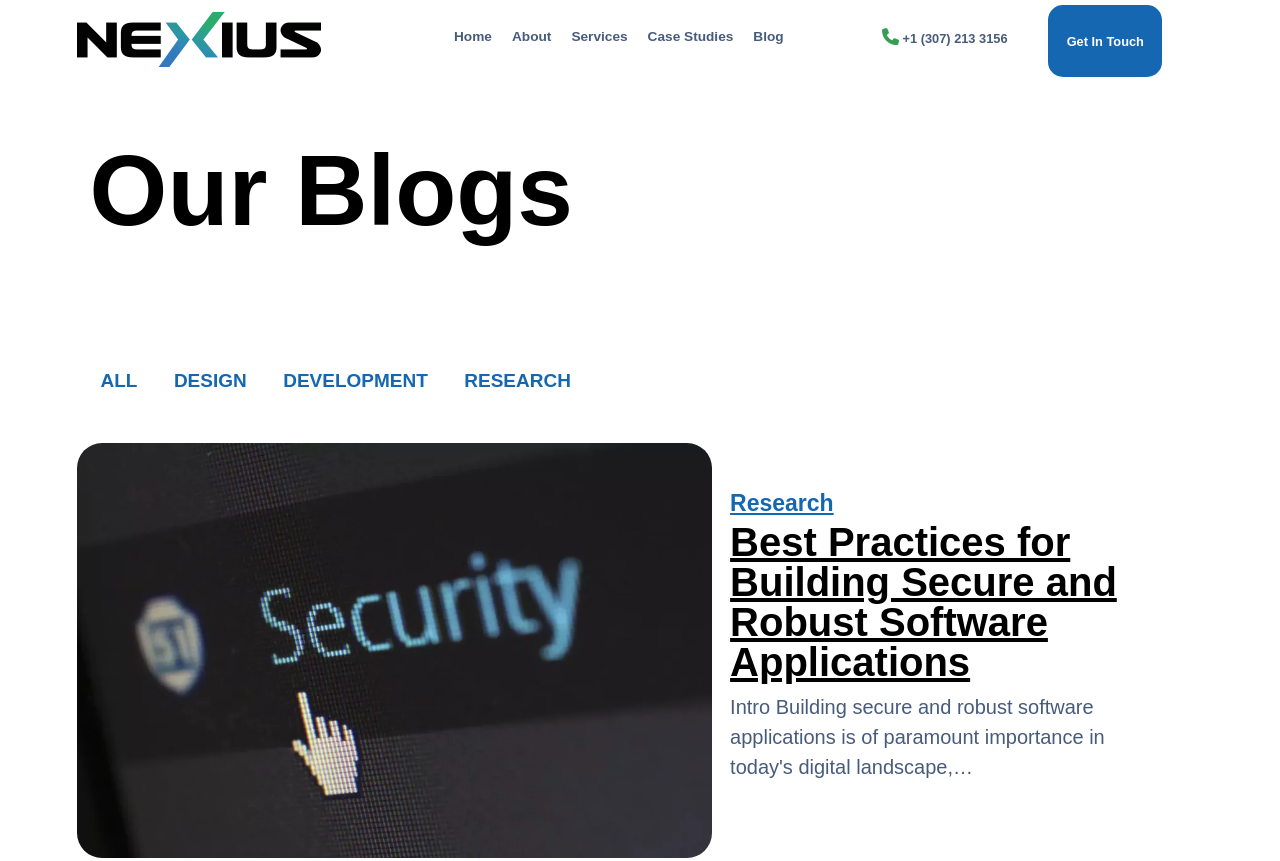
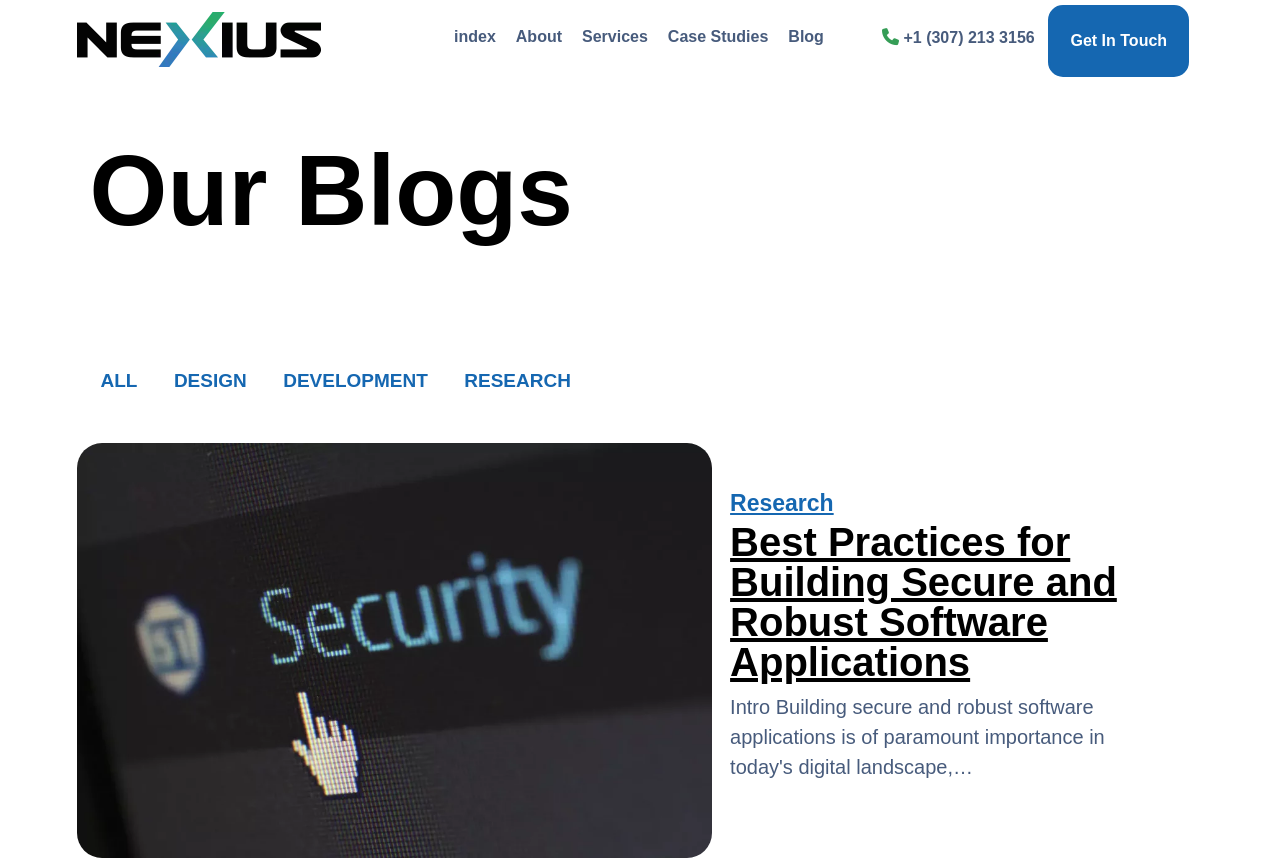
Before and after one commit to sahri16/nexius.ai, a plain HTML site: page blog.html in a window 1280 px wide. Shown: the top 861 px of the page. Drawn offline with Linux system fonts and the light colour scheme; files whose address does not match are found by name.

Commit message:
your commit message

```diff
--- a/blog.css
+++ b/blog.css
@@ -29,35 +29,35 @@
   display: flex;
   list-style: none;
   padding-left: 50px;
-  font-size: 90%;
+  font-size: 100%;
   margin: 4% 0% 0% 0%;
 }
 
 .listnavi ul li {
   padding: 10px 0px 0px 20px;
 }
-.listnavi ul li a {
+.listnavi ul li a{
   text-decoration: none;
-  font-size: 95%;
+  /* color: #1567b1 */
   color: #475b7c;
 }
-.listnavi ul li a:hover {
-  color: #1567b1;
+.listnavi ul li a:hover{
+    color: #1567b1
 }
 
 .contectnavi {
   width: 13%;
   font-family: Arial, Helvetica, sans-serif;
-  font-size: 80%;
+  font-size: 100%;
   font-weight: bold;
   padding: 28px 0px 0px 50px;
 }
-.contectnavi a {
+.contectnavi a{
   color: #475b7c;
   text-decoration: none;
 }
-.contectnavi a:hover {
-  color: #1567b1;
+.contectnavi a:hover{
+ color: #1567b1;
 }
 .fa-solid {
   color: #359d56;
@@ -76,10 +76,10 @@
   width: 140%;
   font-family: Arial, Helvetica, sans-serif;
   color: white;
-  font-size: 80%;
+  font-size: 100%;
   font-weight: 700;
 }
-.navibutton button:hover {
+.navibutton button:hover{
   background-color: rgb(24, 116, 196);
 }
 .bloghanding {
--- a/blog.html
+++ b/blog.html
@@ -16,7 +16,7 @@
         </div>
         <div class="listnavi">
             <ul>
-                <li><a href="Home.html">Home</a></li>
+                <li><a href="index.html">index</a></li>
                 <li><a href="About us.html">About</a></li>
                 <li><a href="services.html">Services</a></li>
                 <li><a href="case study.html">Case Studies</a></li>
@@ -109,7 +109,7 @@
             </div>
             <div class="fcontent2">
                 <ul>
-                    <li>Home</li>
+                    <li>index</li>
                     <li>About</li>
                     <li>Web Application Development</li>
                     <li>Mobile App Development</li>
--- a/case study.css
+++ b/case study.css
@@ -73,7 +73,7 @@
     background-color: rgb(21, 103, 177);
     border-radius: 15px;
     height: 9vh;
-    width: 140%;
+    width: 130%;
     font-family: Arial, Helvetica, sans-serif;
     color: white;
     font-size: 80%;
```
Also changed, not shown: About us.html (+2 -2 lines), case study.html (+3 -3 lines), index.html (renamed from Home.html, +1 -1 lines), services.html (+2 -2 lines), blogdesign.css (deleted).
